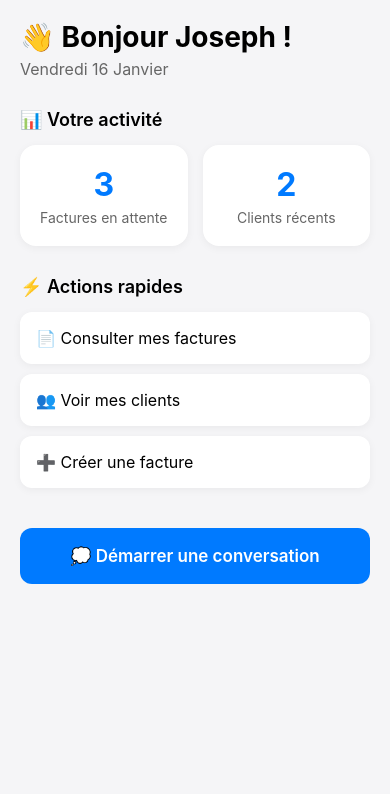
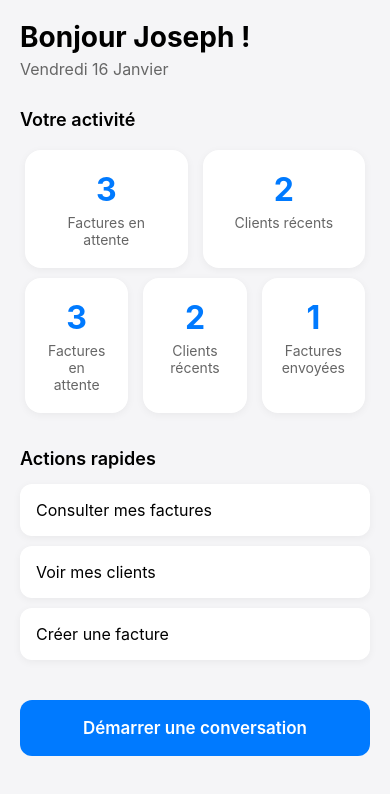
Before and after one commit to J-Ben/InvoicAssistant, a React Native app: screen /Home in a window 390 px wide. Shown: the top 794 px of the page. Built offline with nearby package versions, Linux system fonts and the light colour scheme.

Commit message:
🔵 other: add more datas + dashbord items

```diff
--- a/src/infrastructure/data/mockData.ts
+++ b/src/infrastructure/data/mockData.ts
@@ -24,6 +24,13 @@ export const mockUserContext: UserContext = {
       status: "pending",
       createdAt: new Date(Date.now() - 12 * 24 * 60 * 60 * 1000),
     },
+    {
+      id: "fact-004",
+      clientName: "Seniors et solidarité",
+      amount: 2891,
+      status: "sent",
+      createdAt: new Date(Date.now() - 12 * 24 * 60 * 60 * 1000),
+    },
   ],
   recentClients: [
     {
--- a/src/presentation/screens/HomeScreen.tsx
+++ b/src/presentation/screens/HomeScreen.tsx
@@ -61,7 +61,7 @@ export const HomeScreen: React.FC = () => {
             <ScrollView contentContainerStyle={styles.scrollContent}>
                 {/* Header */}
                 <View style={styles.header}>
-                    <Text style={styles.greeting}>👋 Bonjour {userName} !</Text>
+                    <Text style={styles.greeting}>Bonjour {userName} !</Text>
                     <Text style={styles.subtitle}>
                         {new Date().toLocaleDateString('fr-FR', {
                             weekday: 'long',
@@ -73,11 +73,11 @@ export const HomeScreen: React.FC = () => {
 
                 {/* Stats Dashboard */}
                 <View style={styles.statsContainer}>
-                    <Text style={styles.sectionTitle}>📊 Votre activité</Text>
+                    <Text style={styles.sectionTitle}>Votre activité</Text>
 
                     <View style={styles.statsGrid}>
                         <View style={styles.statCard}>
-                            <Text style={styles.statNumber}>{mockUserContext.pendingInvoices.length}</Text>
+                            <Text style={styles.statNumber}>{mockUserContext.pendingInvoices.filter(invoice => invoice.status === 'pending').length}</Text>
                             <Text style={styles.statLabel}>Factures en attente</Text>
                         </View>
 
@@ -85,13 +85,29 @@ export const HomeScreen: React.FC = () => {
                             <Text style={styles.statNumber}>{mockUserContext.recentClients.length}</Text>
                             <Text style={styles.statLabel}>Clients récents</Text>
                         </View>
+
+                    </View>
+                    <View style={styles.statsGrid}>
+                        <View style={styles.statCard}>
+                            <Text style={styles.statNumber}>{mockUserContext.pendingInvoices.filter(invoice => invoice.status === 'pending').length}</Text>
+                            <Text style={styles.statLabel}>Factures en attente</Text>
+                        </View>
+
+                        <View style={styles.statCard}>
+                            <Text style={styles.statNumber}>{mockUserContext.recentClients.length}</Text>
+                            <Text style={styles.statLabel}>Clients récents</Text>
+                        </View>
+                        <View style={styles.statCard}>
+                            <Text style={styles.statNumber}>{mockUserContext.pendingInvoices.filter(invoice => invoice.status === 'sent').length}</Text>
+                            <Text style={styles.statLabel}>Factures envoyées</Text>
+                        </View>
                     </View>
                 </View>
 
                 {/* Conversation Summary */}
                 {hasConversation && lastMessage && (
                     <View style={styles.conversationContainer}>
-                        <Text style={styles.sectionTitle}>💬 Conversation en cours</Text>
+                        <Text style={styles.sectionTitle}>Conversation en cours</Text>
                         <View style={styles.conversationCard}>
                             <Text style={styles.conversationText} numberOfLines={2}>
                                 Dernier message : "{lastMessage.text}"
@@ -112,27 +128,27 @@ export const HomeScreen: React.FC = () => {
 
                 {/* Quick Actions */}
                 <View style={styles.actionsContainer}>
-                    <Text style={styles.sectionTitle}>⚡ Actions rapides</Text>
+                    <Text style={styles.sectionTitle}>Actions rapides</Text>
 
                     <TouchableOpacity
                         style={styles.actionButton}
                         onPress={() => handleQuickAction('factures')}
                     >
-                        <Text style={styles.actionButtonText}>📄 Consulter mes factures</Text>
+                        <Text style={styles.actionButtonText}>Consulter mes factures</Text>
                     </TouchableOpacity>
 
                     <TouchableOpacity
                         style={styles.actionButton}
                         onPress={() => handleQuickAction('clients')}
                     >
-                        <Text style={styles.actionButtonText}>👥 Voir mes clients</Text>
+                        <Text style={styles.actionButtonText}>Voir mes clients</Text>
                     </TouchableOpacity>
 
                     <TouchableOpacity
                         style={styles.actionButton}
                         onPress={() => handleQuickAction('create')}
                     >
-                        <Text style={styles.actionButtonText}>➕ Créer une facture</Text>
+                        <Text style={styles.actionButtonText}>Créer une facture</Text>
                     </TouchableOpacity>
                 </View>
 
@@ -142,7 +158,7 @@ export const HomeScreen: React.FC = () => {
                         style={styles.newChatButton}
                         onPress={handleNewConversation}
                     >
-                        <Text style={styles.newChatButtonText}>💭 Démarrer une conversation</Text>
+                        <Text style={styles.newChatButtonText}>Démarrer une conversation</Text>
                     </TouchableOpacity>
                 )}
             </ScrollView>
@@ -184,6 +200,7 @@ const styles = StyleSheet.create({
     statsGrid: {
         flexDirection: 'row',
         gap: 15,
+        padding: 5
     },
     statCard: {
         flex: 1,
```
Lines whose indentation alone changed are shown as unchanged.
